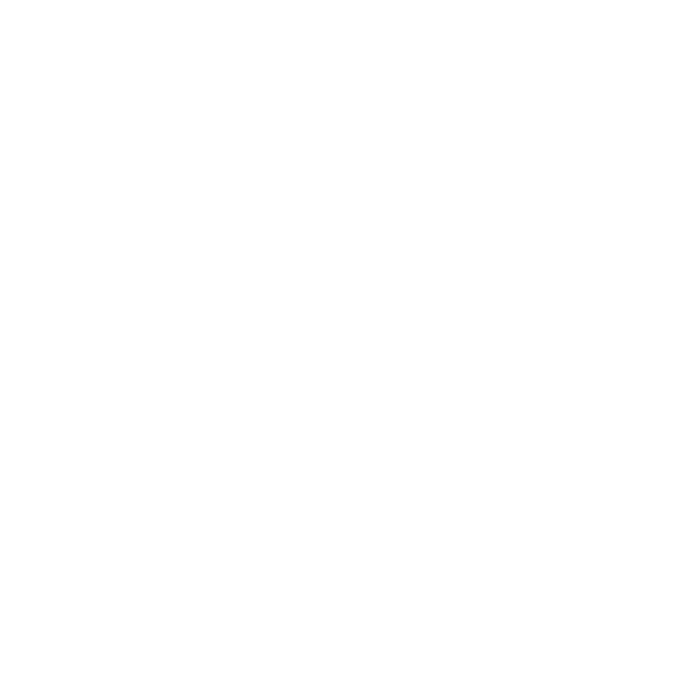
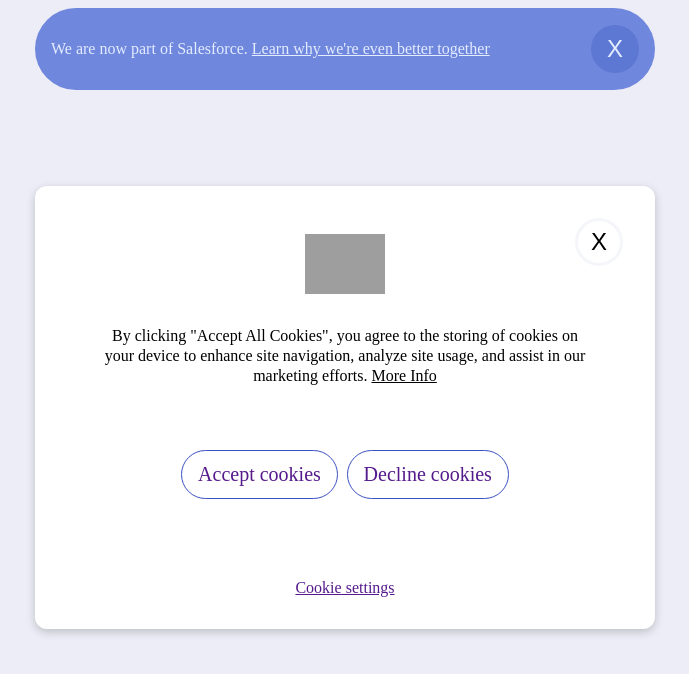
Before and after one commit to bowen-anth/cookie-notification, a plain HTML site: page index.html in a window 1280 px wide. Shown: the whole page, without its empty margins (295-984 px from the left). Drawn offline with Linux system fonts and the light colour scheme; grey boxes are pictures that could not be loaded.

Commit message:
finished

```diff
--- a/app.js
+++ b/app.js
@@ -1 +1,7 @@
-console.log("test");
+const CLOSE_BUTTON = document.querySelector(".close-button");
+const TOAST = document.querySelector(".toast");
+
+CLOSE_BUTTON.addEventListener("click", () => {
+  TOAST.style.display = "none";
+  console.log("clicked");
+});
--- a/index.html
+++ b/index.html
@@ -6,6 +6,37 @@
     <link href="styles.css" rel="stylesheet" />
     <title>Cookie Notification</title>
   </head>
-  <body></body>
+  <body>
+    <div class="toast">
+      <p class="toast-p">
+        We are now part of Salesforce.
+        <a href="">Learn why we're even better together</a>
+      </p>
+      <button class="close-button">X</button>
+    </div>
+    <section class="main">
+      <div class="card">
+        <button id="card-close-button">X</button>
+        <img
+          src="https://scrimbank.netlify.app/cookie.svg"
+          width="80px"
+          height="auto"
+          alt="a picture of a cookie"
+          class="cookie-image"
+        />
+        <p class="tos-p">
+          By clicking "Accept All Cookies", you agree to the storing of cookies
+          on your device to enhance site navigation, analyze site usage, and
+          assist in our marketing efforts.
+          <a href="" class="more-info-a">More Info</a>
+        </p>
+        <div class="button-container">
+          <a href="" class="accept-button">Accept cookies</a>
+          <a href="" class="decline-button">Decline cookies</a>
+        </div>
+        <a href="" class="cookie-settings-a">Cookie settings</a>
+      </div>
+    </section>
+  </body>
   <script src="app.js"></script>
 </html>
--- a/styles.css
+++ b/styles.css
@@ -3,3 +3,121 @@
   border: 0;
   box-sizing: border-box;
 }
+
+body {
+  min-height: 100dvh;
+  background-color: #ededf7;
+}
+
+.toast {
+  background-color: #6f87dd;
+  width: 620px;
+  border-radius: 50px;
+  padding: 1rem;
+  margin: auto;
+  display: flex;
+  justify-content: space-between;
+  color: #e4ecff;
+}
+
+.toast a {
+  color: #e4ecff;
+}
+
+.toast a:hover,
+.toast a:active {
+  color: blueviolet;
+}
+
+.close-button {
+  background-color: #5d78d3;
+  border: none;
+  height: 3rem;
+  width: 3rem;
+  align-items: center;
+  align-self: center;
+  border-radius: 50%;
+  color: #e4ecff;
+  font-size: 1.5rem;
+  font-weight: 100;
+  cursor: pointer;
+}
+
+.main {
+  width: 620px;
+  margin: 6rem auto;
+  background-color: #ffffff;
+  border-radius: 12px;
+}
+
+.card {
+  position: relative;
+  padding: 2rem;
+  box-shadow: 0 3px 10px rgb(0 0 0 / 0.2);
+  border-radius: 12px;
+}
+
+.cookie-image {
+  margin: 1rem auto;
+  display: block;
+}
+
+#card-close-button {
+  position: absolute;
+  right: 0;
+  border: 3px solid #f5f6fa;
+  margin: 0rem 2rem;
+  height: 3rem;
+  width: 3rem;
+  border-radius: 50%;
+  font-size: 1.5rem;
+  background-color: inherit;
+}
+
+.tos-p {
+  margin: 2rem;
+  text-align: center;
+  line-height: 1.25rem;
+}
+
+.tos-p a {
+  color: black;
+}
+
+.tos-p a:hover,
+.tos-p a:active {
+  color: blueviolet;
+}
+
+.button-container {
+  margin: auto;
+  display: block;
+  text-align: center;
+  color: #3a51c1;
+}
+
+.accept-button,
+.decline-button {
+  display: inline-block;
+  padding: 12px 16px;
+  border: 1px solid #3a51c1;
+  border-radius: 50px;
+  text-decoration: none;
+  font-size: 1.25rem;
+  margin: 2rem 0.15rem;
+  font-weight: 400;
+  transition: 0.2s all ease-in-out;
+}
+
+.accept-button:hover,
+.decline-button:hover {
+  background-color: rgb(193, 195, 247);
+  transform: scale(1.05);
+}
+
+.cookie-settings-a {
+  display: block;
+  margin: auto;
+  text-align: center;
+  margin-top: 3rem;
+}
```
Also changed, not shown: cookie.gif (added).
